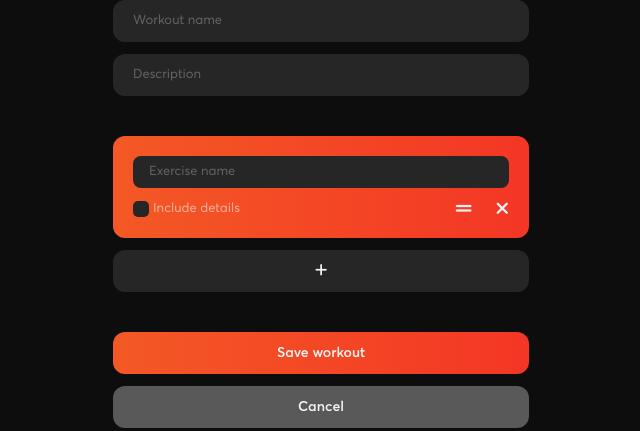
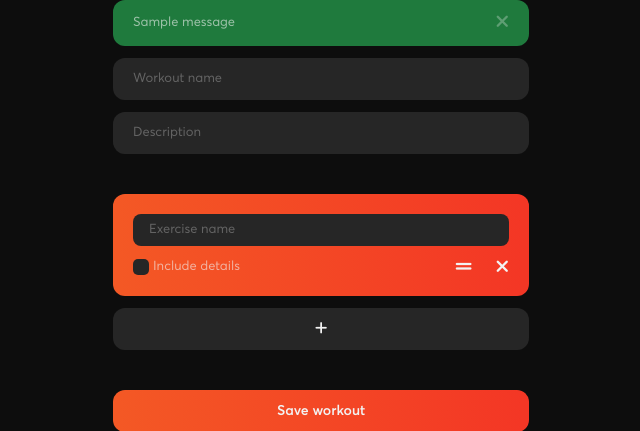
Before and after one commit to brunosag/ares, a Flask app: page /new-workout in a window 1280 px wide. Shown: the part 110-541 px from the top of the page, without its empty margins (319-959 px from the left). Run offline with Flask 2, Linux system fonts and the light colour scheme; the first user in the database is signed in; one stand-in notice (Sample message) is shown; some libraries are stand-ins or nearby versions.

Commit message:
make alerts visible on new/edit-workout pages

```diff
--- a/website/templates/new-workout.html
+++ b/website/templates/new-workout.html
@@ -6,9 +6,33 @@
 
     <div class="container">
 
+        <!-- Alerts -->
+
+
         <!-- Workout form -->
         <form id="workout" autocomplete="off" method="POST">
             <div class="workout-inputs">
+                {% with messages = get_flashed_messages(with_categories=true) %}
+                    {% if messages %}
+                        {% for category, message in messages %}
+                            {% if category == "error" %}
+                                <div class="alert alert-error show" role="alert">
+                                    <span>{{ message }}</span>
+                                    <button type="button" class="alert-close">
+                                        <i class="fa-solid fa-xmark"></i>
+                                    </button>
+                                </div>
+                            {% else %}
+                                <div class="alert alert-success show" role="alert">
+                                    <span>{{ message }}</span>
+                                    <button type="button" class="alert-close">
+                                        <i class="fa-solid fa-xmark"></i>
+                                    </button>
+                                </div>
+                            {% endif %}
+                        {% endfor %}
+                    {% endif %}
+                {% endwith %}
                 <input class="text-input" type="text" name="workout_name" placeholder="Workout name" maxlength="12" required>
                 <input class="text-input" type="text" name="workout_description" placeholder="Description" maxlength="18">
             </div>
```
Also changed, not shown: other parts of website/templates/new-workout.html (+1 -0 lines), website/templates/edit-workout.html (+22 -0 lines).
